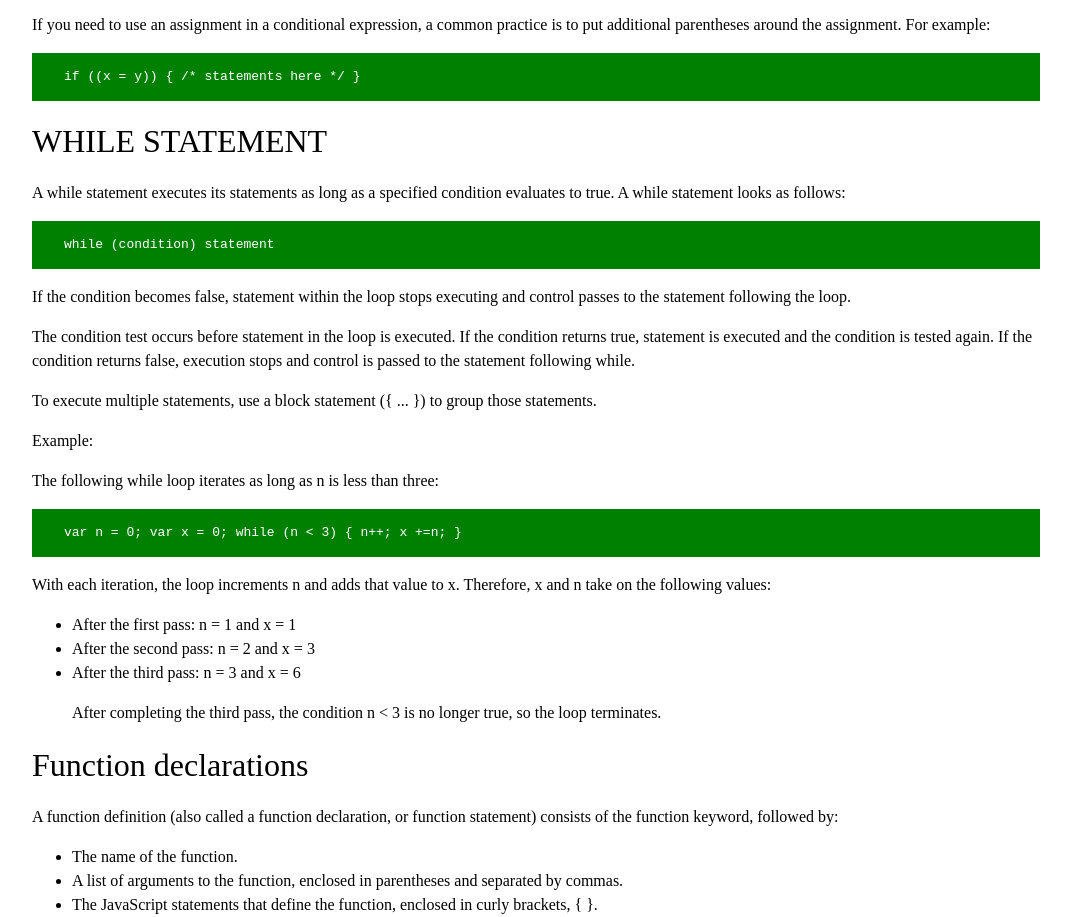
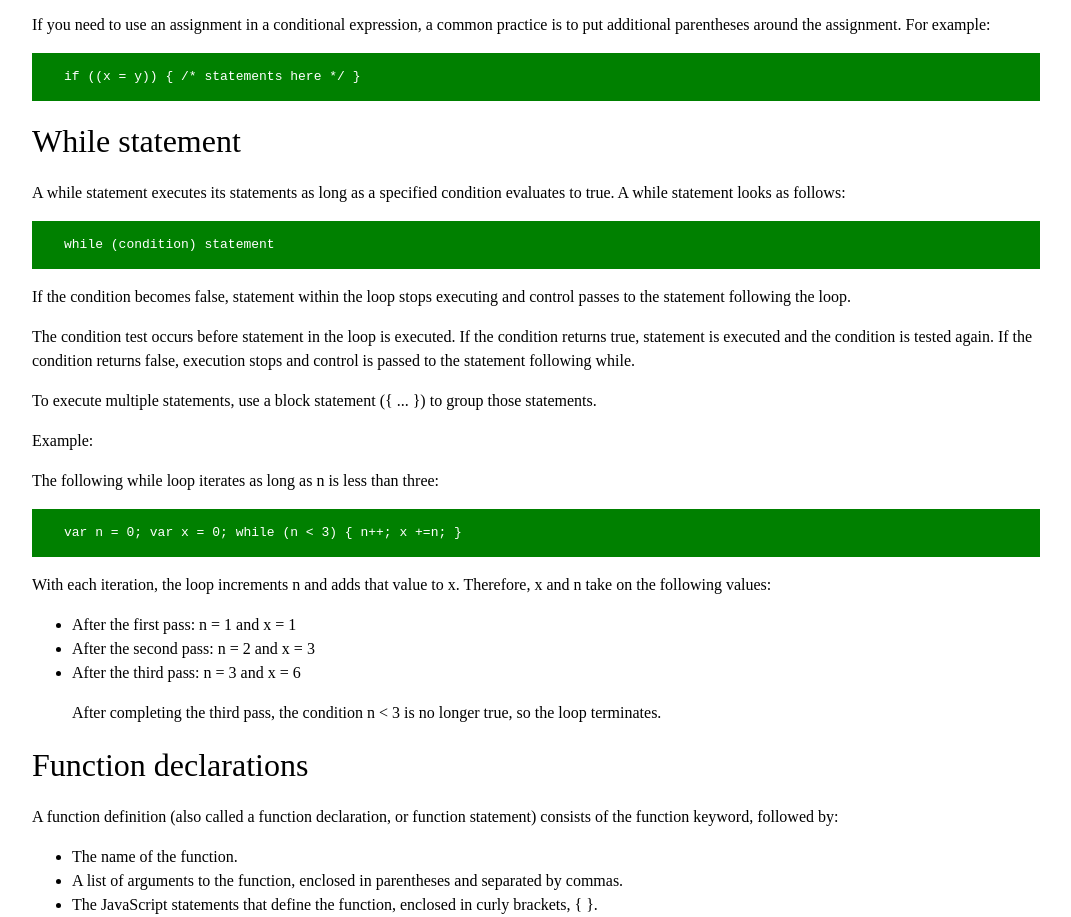
Before and after one commit to DCasely/freeCodeCamp-Technical-Documentation-Page, a plain HTML site: page index.html in a window 1280 px wide. Shown: the part 4371-5288 px from the top of the page, without its empty margins (200-1271 px from the left). Drawn offline with Linux system fonts and the light colour scheme.

Commit message:
Caps Edit

```diff
--- a/index.html
+++ b/index.html
@@ -363,7 +363,7 @@
 
       <!-- WHILE STATEMENT -->
       <section class="main-section" id="while_statement">
-        <header>WHILE STATEMENT</header>
+        <header>While statement</header>
         <p>
           A while statement executes its statements as long as a specified
           condition evaluates to true. A while statement looks as follows:
```
